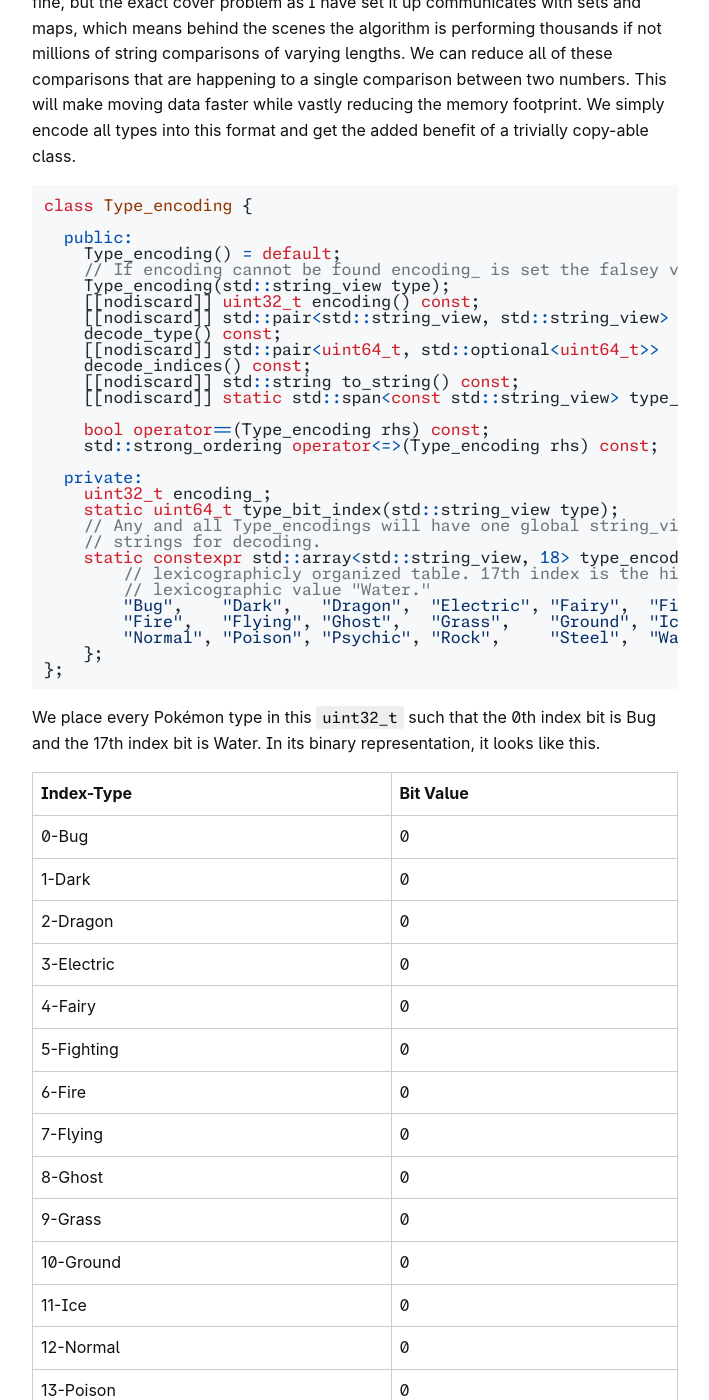
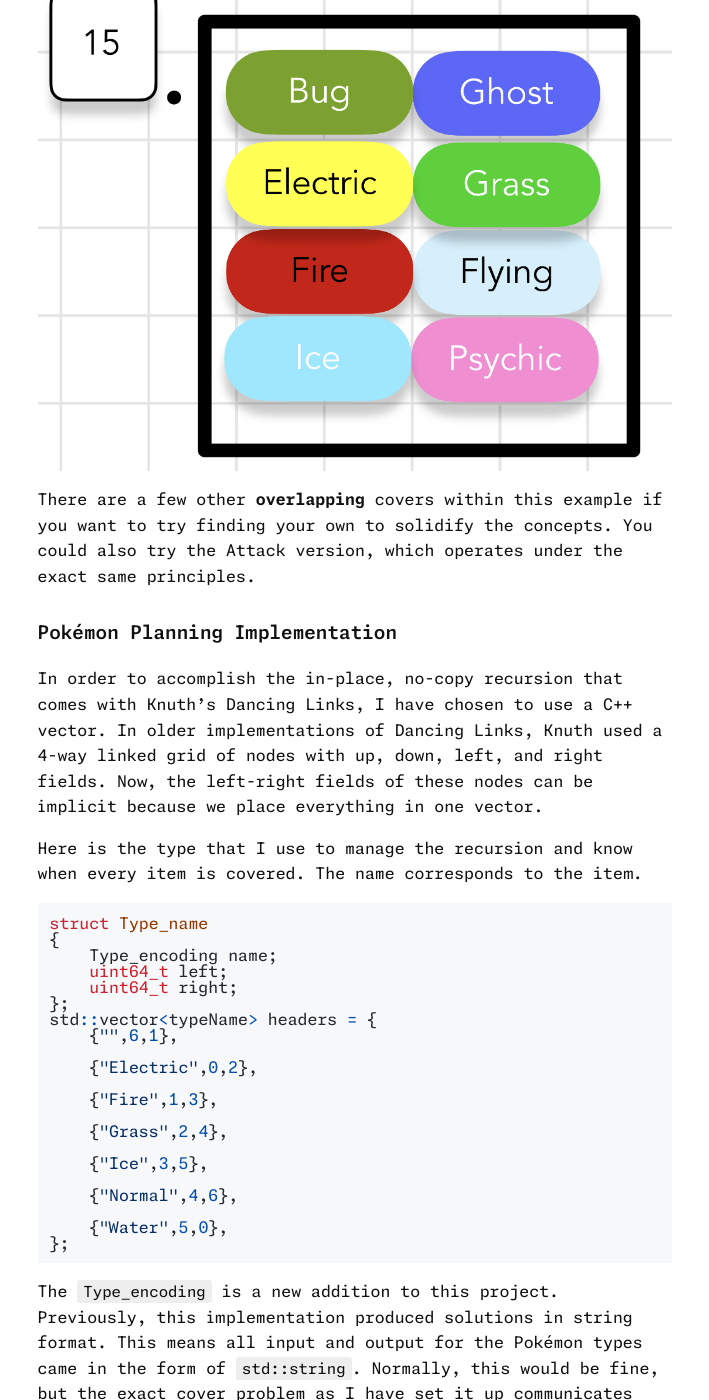
Before and after one commit to agl-alexglopez/agl-alexglopez.github.io, a Jekyll site: the page built from _posts/2025-08-07-the-pokémon-graph-cover-problem.md, in a window 1280 px wide and 1400 px high, scrolled down 12664 px. Shown: the whole window, without its empty margins (285-994 px from the left). Built offline with Jekyll 4.4.1, drawn with Linux system fonts in a browser that asks for light colours.

Commit message:
font fixed and better code block space

````diff
--- a/_posts/2025-08-07-the-pokémon-graph-cover-problem.md
+++ b/_posts/2025-08-07-the-pokémon-graph-cover-problem.md
@@ -186,11 +186,17 @@ struct Type_name
 };
 std::vector<typeName> headers = {
     {"",6,1},
+
     {"Electric",0,2},
+
     {"Fire",1,3},
+
     {"Grass",2,4},
+
     {"Ice",3,5},
+
     {"Normal",4,6},
+
     {"Water",5,0},
 };
 ```
@@ -202,22 +208,30 @@ class Type_encoding {
 
   public:
     Type_encoding() = default;
-    // If encoding cannot be found encoding_ is set the falsey value 0.
+
     Type_encoding(std::string_view type);
+
     [[nodiscard]] uint32_t encoding() const;
+
     [[nodiscard]] std::pair<std::string_view, std::string_view>
     decode_type() const;
+
     [[nodiscard]] std::pair<uint64_t, std::optional<uint64_t>>
     decode_indices() const;
+
     [[nodiscard]] std::string to_string() const;
+
     [[nodiscard]] static std::span<const std::string_view> type_table();
 
     bool operator==(Type_encoding rhs) const;
+
     std::strong_ordering operator<=>(Type_encoding rhs) const;
 
   private:
     uint32_t encoding_;
+
     static uint64_t type_bit_index(std::string_view type);
+
     // Any and all Type_encodings will have one global string_view of the type
     // strings for decoding.
     static constexpr std::array<std::string_view, 18> type_encoding_table = {
@@ -352,6 +366,7 @@ If a user wants to membership test an item or option, we can make some guarantee
 ```c++
 namespace Dancing_links{
 [[nodiscard]] bool has_item(Type_encoding item) const;
+
 [[nodiscard]] bool has_option(Type_encoding option) const;
 }
 ```
@@ -366,11 +381,14 @@ As a part of Algorithm X via Dancing Links, covering items is central to the pro
 ```c++
 namespace Dancing_links {
 void hide_item(uint64_t header_index);
+
 bool hide_items(Pokemon_links &dlx,
                 const std::vector<Type_encoding> &to_hide);
+
 bool hide_items(Pokemon_links &dlx,
                 const std::vector<Type_encoding> &to_hide,
                 std::vector<Type_encoding> &failed_to_hide);
+
 void hide_items_except(Pokemon_links &dlx,
                        const std::set<Type_encoding> &to_keep);
 }
@@ -390,9 +408,13 @@ To track the order, I use a stack and offer the user stack-like operations that
 ```c++
 namespace Dancing_links {
 uint64_t num_hid_items(const Pokemon_links &dlx);
+
 Type_encoding peek_hid_item(const Pokemon_links &dlx);
+
 void pop_hid_item(Pokemon_links &dlx);
+
 bool hid_items_empty(const Pokemon_links &dlx);
+
 std::vector<Type_encoding> hid_items(const Pokemon_links &dlx);
 void reset_items(Pokemon_links &dlx);
 }
@@ -412,11 +434,14 @@ We will also use a stack to manage hidden options. Here, however, the stack is r
 ```c++
 namespace Dancing_links {
 bool hide_option(Pokemon_links &dlx, Type_encoding to_hide);
+
 bool hide_options(Pokemon_links &dlx,
                   const std::vector<Type_encoding> &to_hide);
+
 bool hide_options(Pokemon_links &dlx,
                   const std::vector<Type_encoding> &to_hide,
                   std::vector<Type_encoding> &failed_to_hide);
+
 void hide_options_except(Pokemon_links &dlx,
                          const std::set<Type_encoding> &to_keep);
 }
@@ -434,9 +459,13 @@ Here are the same stack utilities for the option version of these operations.
 ```c++
 namespace Dancing_links {
 uint64_t num_hid_options(const Pokemon_links &dlx);
+
 Type_encoding peek_hid_option(const Pokemon_links &dlx);
+
 void pop_hid_option(Pokemon_links &dlx);
+
 bool hid_options_empty(const Pokemon_links &dlx);
+
 std::vector<Type_encoding> hid_options(const Pokemon_links &dlx);
 void reset_options(Pokemon_links &dlx);
 }
@@ -454,10 +483,13 @@ With the hiding and un-hiding logic in place you now have a complete set of oper
 namespace Dancing_links {
 std::set<Ranked_set<Type_encoding>> exact_cover_functional(Pokemon_links &dlx,
                                                            int choice_limit);
+
 std::set<Ranked_set<Type_encoding>> exact_cover_stack(Pokemon_links &dlx,
                                                       int choice_limit);
+
 std::set<Ranked_set<Type_encoding>>
 overlapping_cover_functional(Pokemon_links &dlx, int choice_limit);
+
 std::set<Ranked_set<Type_encoding>> overlapping_cover_stack(Pokemon_links &dlx,
                                                             int choice_limit);
 }
--- a/assets/css/style.css
+++ b/assets/css/style.css
@@ -1,15 +1,10 @@
 /*───────────────────────────────────────────────────────────
-  1. Load Monaspace Neon as a variable font for proportional use
+  Load Monaspace Neon as a variable font for proportional use
 ───────────────────────────────────────────────────────────*/
 @font-face {
-  font-family: 'Monaspace Neon';
+  font-family: 'Monaspace Neon Var';
   src: url('/assets/fonts/MonaspaceNeonVarVF.woff2') format('woff2'),
        url('/assets/fonts/MonaspaceNeonVarVF.woff')  format('woff');
-  /*
-    This is the variable‐width cut:
-    – MONO axis = 0 (proportional) by default
-    – Supports full weight/stretch/slant ranges
-  */
   font-weight: 100 900;
   font-stretch: 75% 125%;
   font-style: normal;
@@ -17,12 +12,11 @@
 }
 
 /*───────────────────────────────────
-  2. Base typography for your site
+  Base typography
 ────────────────────────────────────*/
 body {
-  font-family: 'Monaspace Neon Var', 'Monospace Neon', 'Inter', sans-serif;
+  font-family: 'Monaspace Neon Var', 'Inter', sans-serif;
   font-feature-settings: 'calt' 1, 'ss01' 1, 'ss02' 1;
-  /* here MONO axis stays at its default (0) → proportional letters */
   line-height: 1.6;
   max-width: 64ch;
   margin: 2em auto;
@@ -31,12 +25,12 @@ body {
 }
 
 h1, h2, h3, h4 {
-  font-weight: 600; /* picks a bolder instance from the variable font */
+  font-weight: 600;
   margin-top: 1.5em;
 }
 
 /*──────────────────────────────────────────────────
-  3. Blockquotes, images, tables — structural elements
+  Blockquotes, images, tables — structural elements
 ───────────────────────────────────────────────────*/
 blockquote {
   background-color: #f8f8f8;
@@ -68,12 +62,10 @@ th, td {
 }
 
 /*─────────────────────────────────────────
-  4. Code blocks & inline code (monospace)
+  Code blocks & inline code (monospace)
 ──────────────────────────────────────────*/
 pre, code {
-  /* switch MONO axis to 1 → true monospaced grid */
-  font-family: 'Monaspace Neon', ui-monospace, monospace;
-  /* enable contextual alternates for box-drawing smoothing */
+  font-family: 'Monaspace Neon Var', ui-monospace, monospace;
   font-feature-settings: 'calt' 1, 'ss01' 1, 'ss02' 1;
   font-variation-settings: 'MONO' 1;
 }
@@ -84,7 +76,7 @@ pre {
   padding: 0.75em;
   overflow-x: auto;
   border-radius: 4px;
-  line-height: 1;         /* tight, for accurate box-drawing */
+  line-height: 1;
 }
 
 /* inline code */
@@ -96,7 +88,7 @@ p code {
 }
 
 /*─────────────────────────────────────────
-  5. Series-post navigation styling
+  Series-post navigation styling
 ──────────────────────────────────────────*/
 .series-nav {
   display: flex;
````
